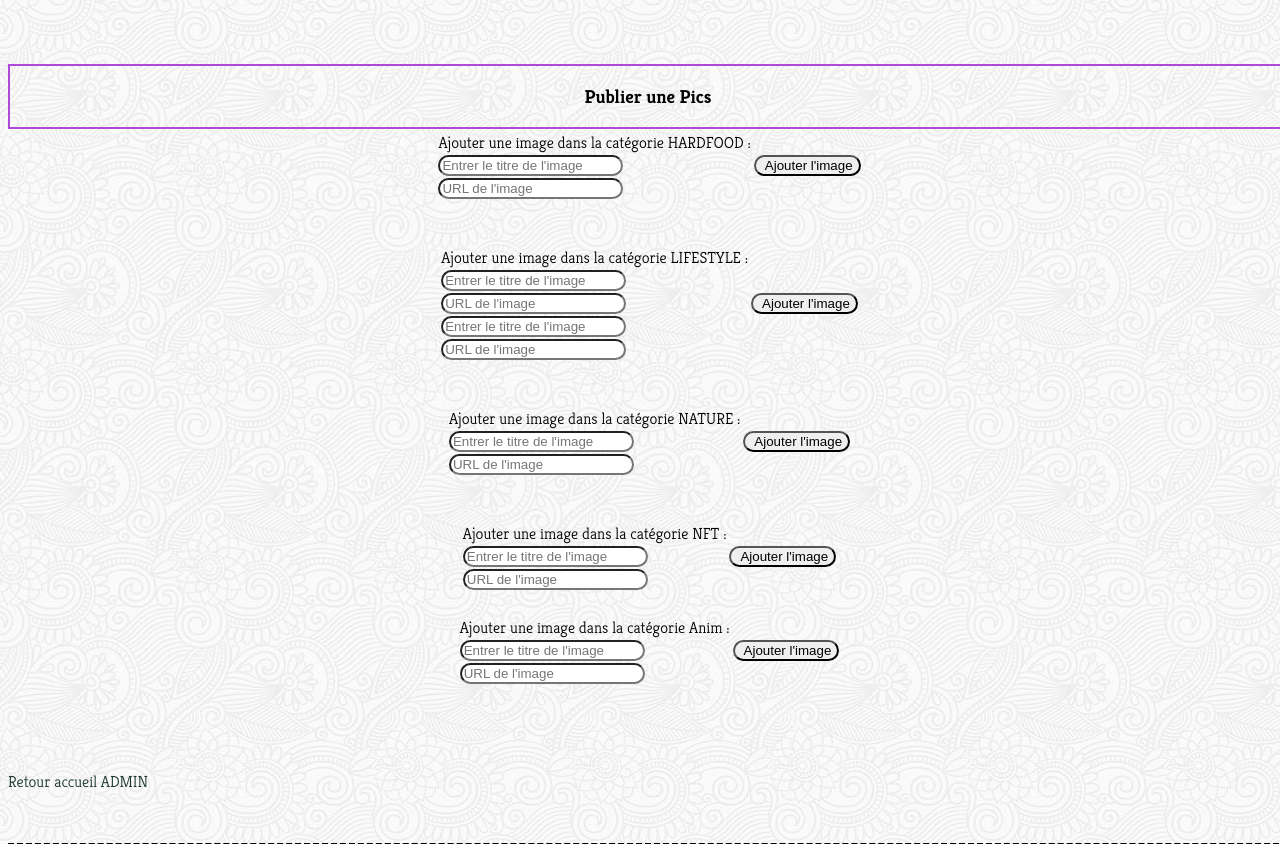
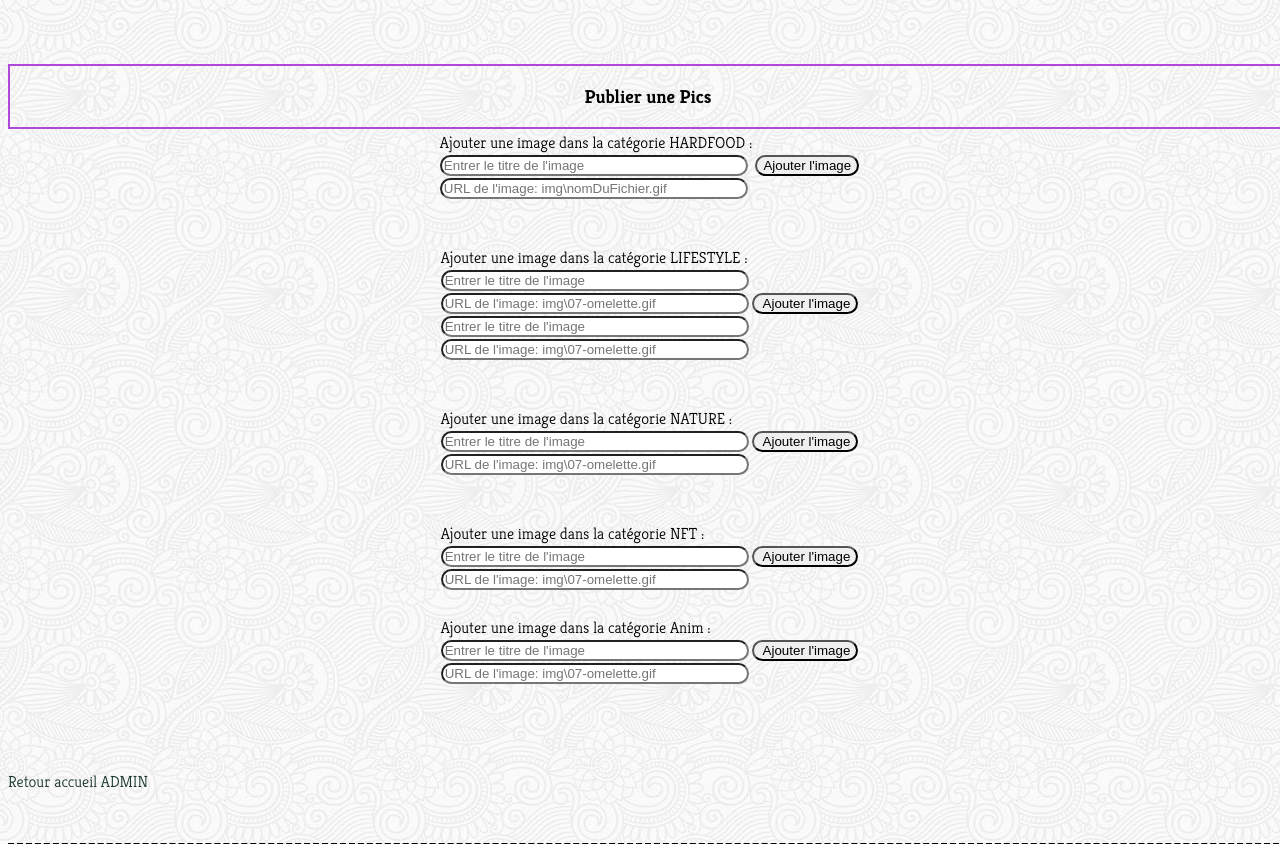
Before and after one commit to abou1er/hypepicx, a PHP site: page /addImage2.php in a window 1280 px wide. Shown: the part 334-1178 px from the top of the page. Run offline with PHP 8.4, Linux system fonts and the light colour scheme; the visitor is signed in with stand-in values (Sample User, id 1); a stand-in replaces the project's code that opens the database connection; some web fonts are replaced.

Commit message:
add img et modif css input addimg

```diff
--- a/addImage2.php
+++ b/addImage2.php
@@ -284,17 +284,18 @@ if(isset($_POST['submitAnim'])){
                 </td>
 
                 <td> <!------------------------------------------------value sera = a ce qui sera rentre dans l'input même si cT mauvais au rechargement submit sera tjr écrit dans linput $pseudo est la variable sécurisé de POST_$pseudo-------- --->
-                <input type="text"  placeholder="Entrer le titre de l'image" name="title_image" id='hardfood2' value="<?php if(isset($title_image)) {echo $title_image;}?>">
+                <input class="inpAddImg" type="text"  placeholder="Entrer le titre de l'image" name="title_image" id='hardfood2' value="<?php if(isset($title_image)) {echo $title_image;}?>">
                 </td>
 
                 <td> <!------------------------------------------------value sera = a ce qui sera rentre dans l'input même si cT mauvais au rechargement submit sera tjr écrit dans linput $pseudo est la variable sécurisé de POST_$pseudo-------- --->
-                <input type="text"  placeholder="URL de l'image" name="url_image" id='hardfood2' value="<?php if(isset($url_image)) {echo $url_image;}?>">
+                <input  class="inpAddImg" type="text"  placeholder="URL de l'image: img\nomDuFichier.gif" name="url_image" id='hardfood2' value="<?php if(isset($url_image)) {echo $url_image;}?>">
                 </td>
                </tr>
 
             </table>
 
-            <input type="submit" name="submit" value=" Ajouter l'image">
+            <button type="submit" name="submit" value=" Ajouter l'image">Ajouter l'image</button>
+
             <!-- submit tjr dans le formulaire -->
 
     </form>
@@ -320,29 +321,29 @@ if(isset($_POST['submitAnim'])){
                 </td>
 
                 <td> <!------------------------------------------------value sera = a ce qui sera rentre dans l'input même si cT mauvais au rechargement submit sera tjr écrit dans linput $pseudo est la variable sécurisé de POST_$pseudo-------- --->
-                <input type="text"  placeholder="Entrer le titre de l'image" name="title_image_LS" id='lifestyle' value="<?php if(isset($title_image_LS)) {echo $title_image_LS;}?>">
+                <input  class="inpAddImg" type="text"  placeholder="Entrer le titre de l'image" name="title_image_LS" id='lifestyle' value="<?php if(isset($title_image_LS)) {echo $title_image_LS;}?>">
                 </td>
 
                 <td> <!------------------------------------------------value sera = a ce qui sera rentre dans l'input même si cT mauvais au rechargement submit sera tjr écrit dans linput $pseudo est la variable sécurisé de POST_$pseudo-------- --->
-                <input type="text"  placeholder="URL de l'image" name="url_image_LS" id='lifestyle' value="<?php if(isset($url_image_LS)) {echo $url_image_LS;}?>">
+                <input  class="inpAddImg" type="text"  placeholder="URL de l'image: img\07-omelette.gif" name="url_image_LS" id='lifestyle' value="<?php if(isset($url_image_LS)) {echo $url_image_LS;}?>">
                 </td>
 
 
 
                 <!-- //input2 -->
                 <td> <!------------------------------------------------value sera = a ce qui sera rentre dans l'input même si cT mauvais au rechargement submit sera tjr écrit dans linput $pseudo est la variable sécurisé de POST_$pseudo-------- --->
-                <input type="text"  placeholder="Entrer le titre de l'image" name="title_image_LS2" id='lifestyle' value="<?php if(isset($title_image_LS2)) {echo $title_image_LS2;}?>">
+                <input  class="inpAddImg" type="text"  placeholder="Entrer le titre de l'image" name="title_image_LS2" id='lifestyle' value="<?php if(isset($title_image_LS2)) {echo $title_image_LS2;}?>">
                 </td>
 
                 <td> <!------------------------------------------------value sera = a ce qui sera rentre dans l'input même si cT mauvais au rechargement submit sera tjr écrit dans linput $pseudo est la variable sécurisé de POST_$pseudo-------- --->
-                <input type="text"  placeholder="URL de l'image" name="url_image_LS2" id='lifestyle' value="<?php if(isset($url_image_LS2)) {echo $url_image_LS2;}?>">
+                <input  class="inpAddImg" type="text"  placeholder="URL de l'image: img\07-omelette.gif" name="url_image_LS2" id='lifestyle' value="<?php if(isset($url_image_LS2)) {echo $url_image_LS2;}?>">
                 </td>
                </tr>
 
 
             </table>
 
-            <input type="submit" name="submit_LS" value=" Ajouter l'image">
+            <input   type="submit" name="submit_LS" value=" Ajouter l'image">
             <!-- submit tjr dans le formulaire -->
 
         </form>
@@ -363,17 +364,17 @@ if(isset($_POST['submitAnim'])){
                 </td>
 
                 <td> <!------------------------------------------------value sera = a ce qui sera rentre dans l'input même si cT mauvais au rechargement submit sera tjr écrit dans linput $pseudo est la variable sécurisé de POST_$pseudo-------- --->
-                <input type="text"  placeholder="Entrer le titre de l'image" name="title_image_N" id='nature' value="<?php if(isset($title_image_N)) {echo $title_image_N;}?>">
+                <input  class="inpAddImg" type="text"  placeholder="Entrer le titre de l'image" name="title_image_N" id='nature' value="<?php if(isset($title_image_N)) {echo $title_image_N;}?>">
                 </td>
 
                 <td> <!------------------------------------------------value sera = a ce qui sera rentre dans l'input même si cT mauvais au rechargement submit sera tjr écrit dans linput $pseudo est la variable sécurisé de POST_$pseudo-------- --->
-                <input type="text"  placeholder="URL de l'image" name="url_image_N" id='nature' value="<?php if(isset($url_image_N)) {echo $url_image_N;}?>">
+                <input class="inpAddImg"  type="text"  placeholder="URL de l'image: img\07-omelette.gif" name="url_image_N" id='nature' value="<?php if(isset($url_image_N)) {echo $url_image_N;}?>">
                 </td>
                </tr>
 
             </table>
 
-            <input type="submit" name="submitN" value=" Ajouter l'image">
+            <input  type="submit" name="submitN" value=" Ajouter l'image">
             <!-- submit tjr dans le formulaire -->
 
         </form>
@@ -395,11 +396,11 @@ if(isset($_POST['submitAnim'])){
                 </td>
 
                 <td> <!------------------------------------------------value sera = a ce qui sera rentre dans l'input même si cT mauvais au rechargement submit sera tjr écrit dans linput $pseudo est la variable sécurisé de POST_$pseudo-------- --->
-                <input type="text"  placeholder="Entrer le titre de l'image" name="title_image_NFT" id='nature' value="<?php if(isset($title_image_NFT)) {echo $title_image_NFT;}?>">
+                <input class="inpAddImg"  type="text"  placeholder="Entrer le titre de l'image" name="title_image_NFT" id='nature' value="<?php if(isset($title_image_NFT)) {echo $title_image_NFT;}?>">
                 </td>
 
                 <td> <!------------------------------------------------value sera = a ce qui sera rentre dans l'input même si cT mauvais au rechargement submit sera tjr écrit dans linput $pseudo est la variable sécurisé de POST_$pseudo-------- --->
-                <input type="text"  placeholder="URL de l'image" name="url_image_NFT" id='nature' value="<?php if(isset($url_image_NFT)) {echo $url_image_NFT;}?>">
+                <input class="inpAddImg"  type="text"  placeholder="URL de l'image: img\07-omelette.gif" name="url_image_NFT" id='nature' value="<?php if(isset($url_image_NFT)) {echo $url_image_NFT;}?>">
                 </td>
                </tr>
 
@@ -426,11 +427,11 @@ if(isset($_POST['submitAnim'])){
                 </td>
 
                 <td> <!------------------------------------------------value sera = a ce qui sera rentre dans l'input même si cT mauvais au rechargement submit sera tjr écrit dans linput $pseudo est la variable sécurisé de POST_$pseudo-------- --->
-                <input type="text"  placeholder="Entrer le titre de l'image" name="title_image_Anim" id='nature' value="<?php if(isset($title_image_Anim)) {echo $title_image_Anim;}?>">
+                <input class="inpAddImg"  type="text"  placeholder="Entrer le titre de l'image" name="title_image_Anim" id='nature' value="<?php if(isset($title_image_Anim)) {echo $title_image_Anim;}?>">
                 </td>
 
                 <td> <!------------------------------------------------value sera = a ce qui sera rentre dans l'input même si cT mauvais au rechargement submit sera tjr écrit dans linput $pseudo est la variable sécurisé de POST_$pseudo-------- --->
-                <input type="text"  placeholder="URL de l'image" name="url_image_Anim" id='nature' value="<?php if(isset($url_image_Anim)) {echo $url_image_Anim;}?>">
+                <input class="inpAddImg"  type="text"  placeholder="URL de l'image: img\07-omelette.gif" name="url_image_Anim" id='nature' value="<?php if(isset($url_image_Anim)) {echo $url_image_Anim;}?>">
                 </td>
                </tr>
 
--- a/css/addImage.css
+++ b/css/addImage.css
@@ -8,6 +8,10 @@ form{
 
 input{
     border-radius: 25px;
+}
+.inpAddImg{
+    width: 300px;
+
 }
 
 .retour{
```
Also changed, not shown: img/07-omelette.gif (added), img/08-omelette2.gif (added), img/09-dwich-succulent.gif (added), img/carcorner.gif (added), img/nishika_hypebeast.gif (added), 1 other file.
